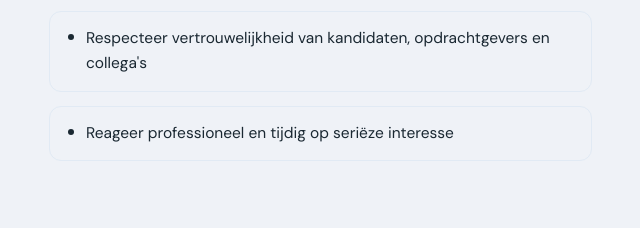
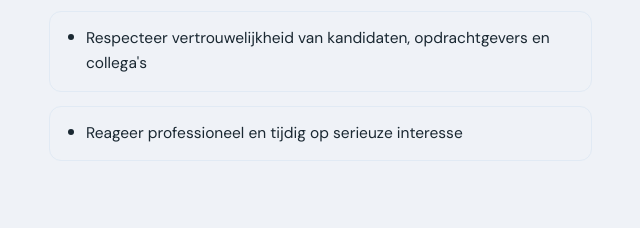
Before and after one commit to mrstekelenburg/matchcollectief, a plain HTML site: page index.html in a window 1280 px wide. Shown: the part 3659-3887 px from the top of the page, 65-705 px from the left. Drawn offline with Linux system fonts and the light colour scheme.

Commit message:
Update index.html

```diff
--- a/index.html
+++ b/index.html
@@ -355,7 +355,7 @@ a:focus-visible,button:focus-visible,summary:focus-visible{outline:3px solid var
           <li><span class="dot"></span>Maak fee- en samenwerkingsafspraken vooraf duidelijk</li>
           <li><span class="dot"></span>Geen spam, reclame, discussies of losse promoties</li>
           <li><span class="dot"></span>Respecteer vertrouwelijkheid van kandidaten, opdrachtgevers en collega's</li>
-          <li><span class="dot"></span>Reageer professioneel en tijdig op seri&euml;ze interesse</li>
+          <li><span class="dot"></span>Reageer professioneel en tijdig op serieuze interesse</li>
         </ul>
       </div>
       <div class="regels-side reveal">
```
